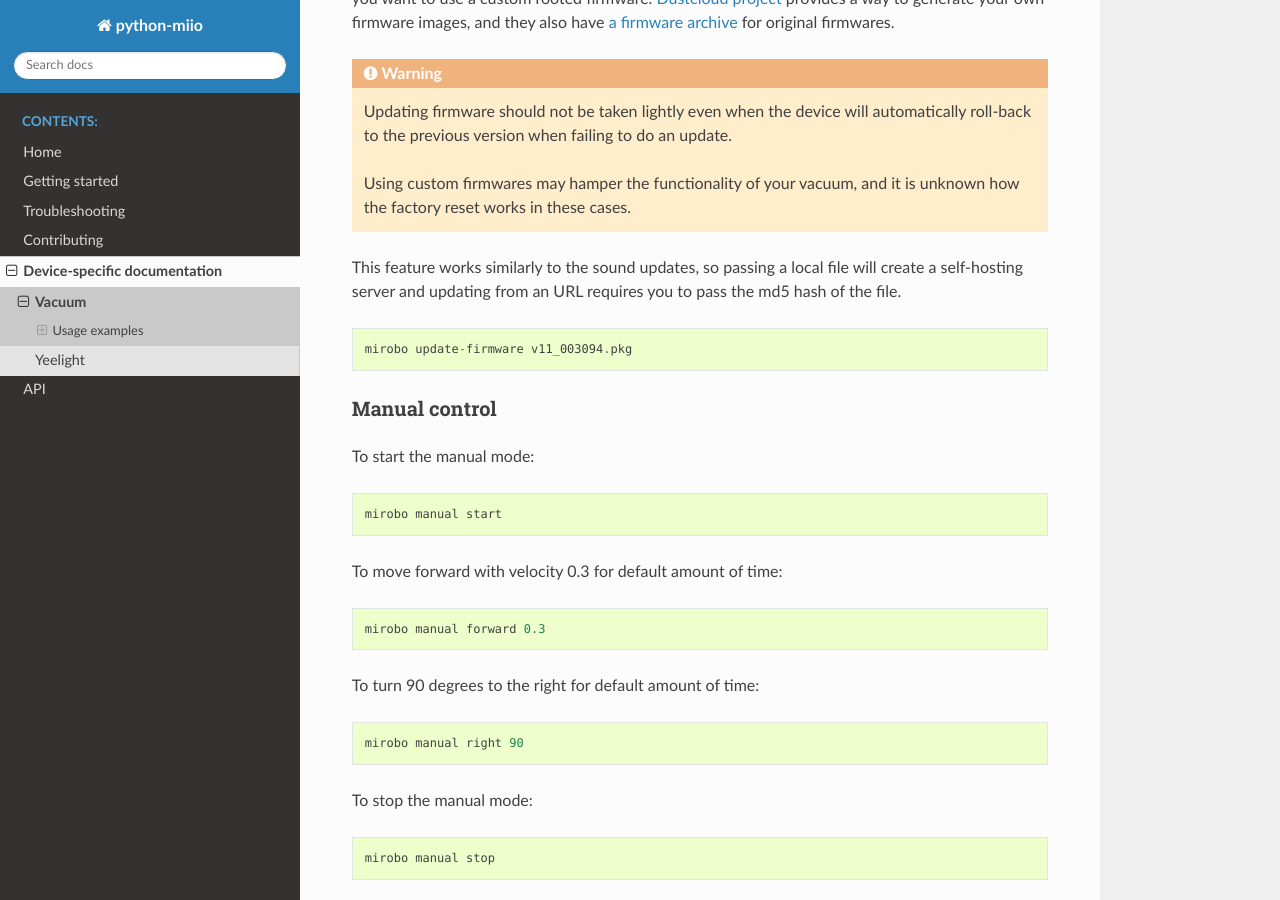
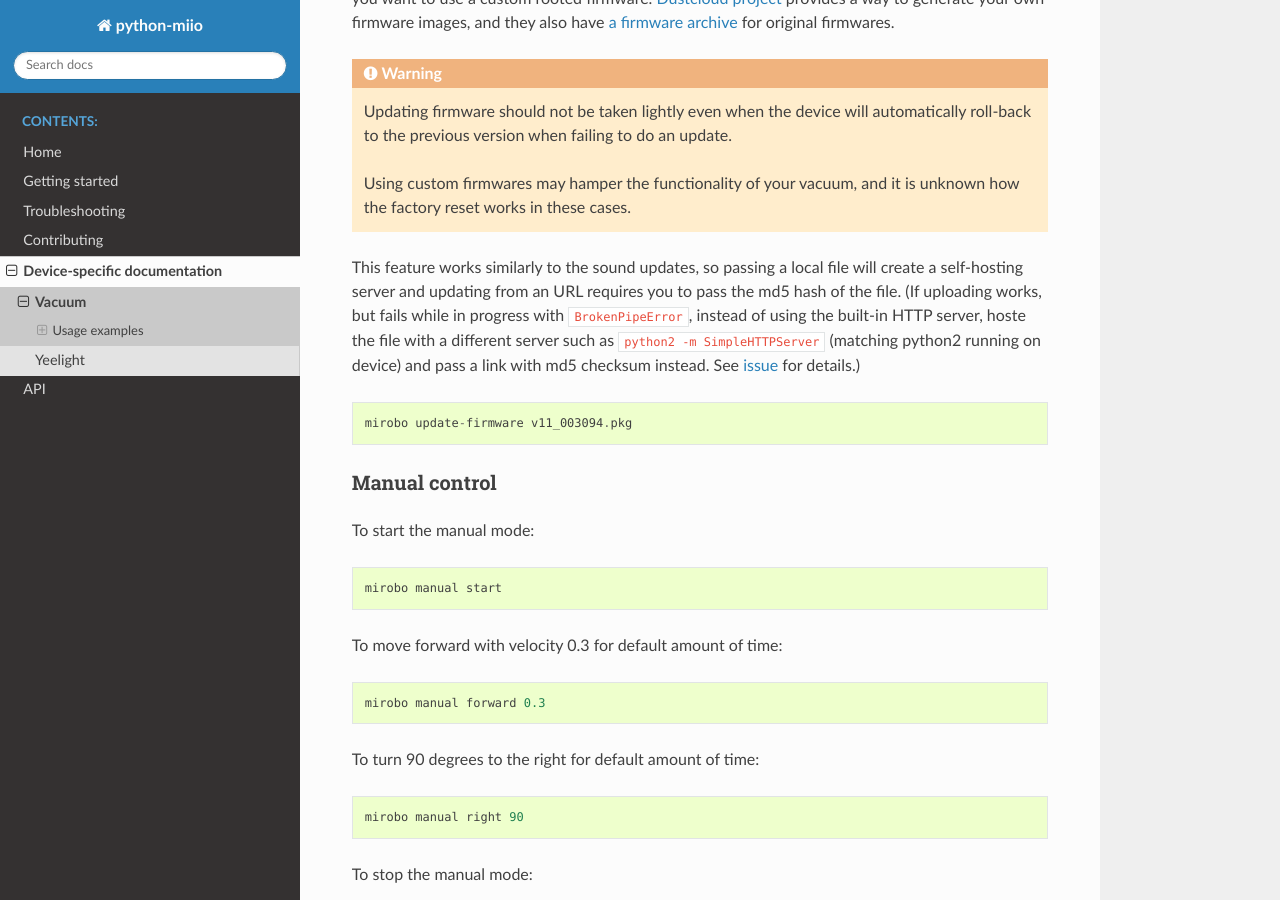
Before and after one commit to rytilahti/python-miio, a Sphinx documentation site: the page built from docs/device_docs/vacuum.rst, in a window 1280 px wide and 900 px high, scrolled down 3245 px. Built offline with Sphinx 7.4.7 and the Read the Docs theme 2.0.0, drawn with Linux system fonts in a browser that asks for light colours; pages that are not in the unit, such as notebooks, are missing from menus.

Commit message:
Docs: Add workaround for file upload failure

```diff
--- a/docs/device_docs/vacuum.rst
+++ b/docs/device_docs/vacuum.rst
@@ -185,6 +185,7 @@ for original firmwares.
 This feature works similarly to the sound updates,
 so passing a local file will create a self-hosting server
 and updating from an URL requires you to pass the md5 hash of the file.
+(If uploading works, but fails while in progress with ``BrokenPipeError``, instead of using the built-in HTTP server, hoste the file with a different server such as ``python2 -m SimpleHTTPServer`` (matching python2 running on device) and pass a link with md5 checksum instead. See `issue <https://github.com/rytilahti/python-miio/issues/1154>`_ for details.)
 
 ::
 
```
